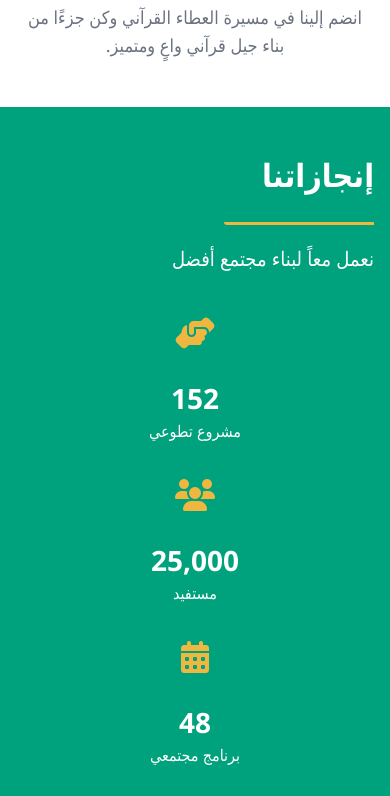
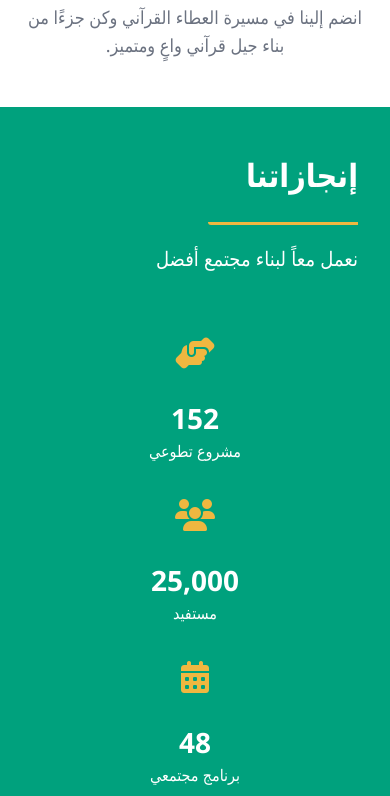
Before and after one commit to oa9bata/hmthani, a plain HTML site: page index.html in a window 390 px wide. Shown: the part 1230-2026 px from the top of the page. Drawn offline with nearby package versions, Linux system fonts and the light colour scheme; a web font is replaced by a local one.

Commit message:
touches14

```diff
--- a/index.html
+++ b/index.html
@@ -196,9 +196,10 @@
             .text-4xl { font-size: 2rem !important; }
 
             .curved-underline::after {
-                width: 150px !important;
+                width: min(150px, 60vw) !important;
                 height: 3px !important;
                 border-radius: 0 0 0 20px !important;
+                max-width: calc(100vw - 3rem) !important;
             }
 
             #hdr { height: 100px !important; }
@@ -365,6 +366,7 @@
             position: relative;
             text-align: right;
             margin-bottom: 40px;
+            overflow: hidden;
         }
 
         .curved-underline {
@@ -373,6 +375,7 @@
             padding-bottom: 35px;
             margin-right: 0;
             margin-bottom: 0;
+            max-width: 100%;
         }
 
         .section-subtitle {
@@ -388,11 +391,12 @@
             position: absolute;
             bottom: 0;
             right: 0;
-            width: 300px;
+            width: min(300px, 80vw);
             height: 4px;
             background: #efb740;
             transform: translateY(-5px);
             border-radius: 0 0 0 35px;
+            max-width: 100%;
         }
 
         .curved-underline.green::after {
@@ -414,9 +418,15 @@
         /* Mobile responsive */
         @media (max-width: 768px) {
             .curved-underline::after {
-                width: 200px;
+                width: min(200px, 70vw);
                 height: 3px;
                 border-radius: 0 0 0 25px;
+                max-width: calc(100vw - 2rem);
+            }
+
+            .section-header-container {
+                padding: 0 1rem;
+                box-sizing: border-box;
             }
         }
 
```
